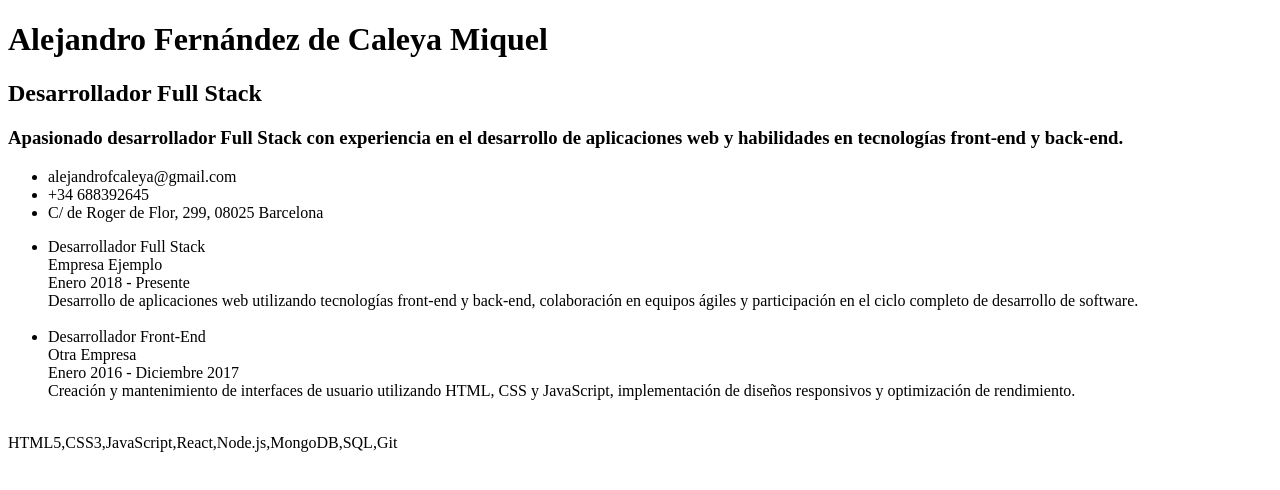
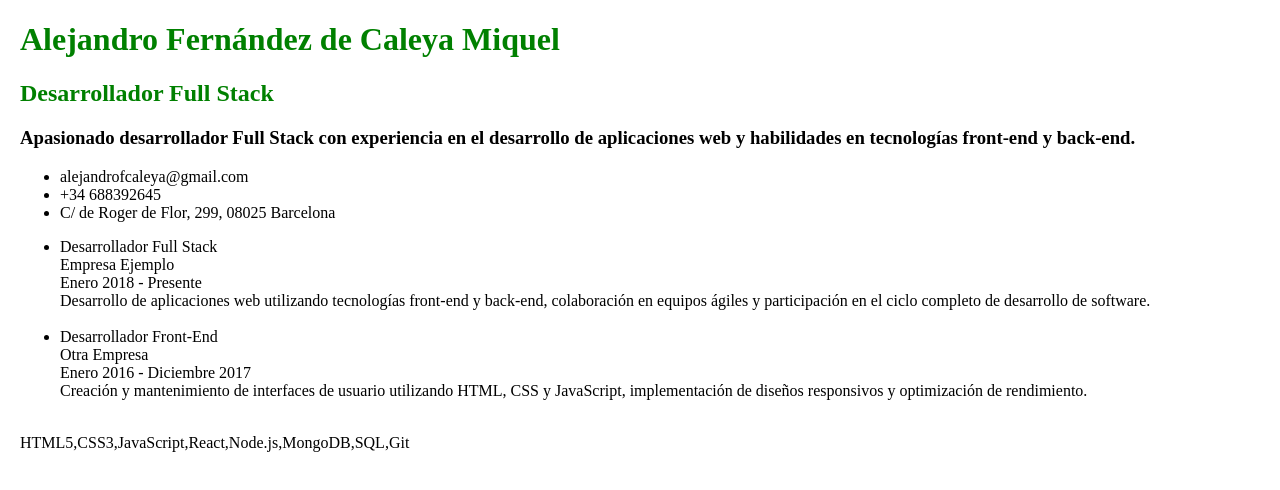
Before and after one commit to AlejandroCaleya/afm-CV-curriculum-vitae, a plain HTML site: page index.html in a window 1280 px wide. Drawn offline with Linux system fonts and the light colour scheme.

Commit message:
funcional, falta añadir contenido

```diff
--- /dev/null
+++ b/css/style.css
@@ -0,0 +1,13 @@
+body {
+    margin: 0;
+    padding: 0;
+}
+
+#container {
+    margin-left: 20px;
+    text-align: justify;
+}
+
+h1,h2 {
+    color: green;
+}
--- a/index.html
+++ b/index.html
@@ -1,15 +1,15 @@
 <!DOCTYPE html>
 <html lang="es">
 	<head>
-    <meta charset="UTF-8">
-    <meta http-equiv="X-UA-Compatible" content="IE=edge">
-    <meta name="viewport" content="width=device-width, initial-scale=1.0">
-    <meta name="author" content="Alejandro Fernández de Caleya Miquel">
-    <link rel="stylesheet" href="/style.css">
+		<meta charset="UTF-8" />
+		<meta http-equiv="X-UA-Compatible" content="IE=edge" />
+		<meta name="viewport" content="width=device-width, initial-scale=1.0" />
+		<meta name="author" content="Alejandro Fernández de Caleya Miquel" />
+		<link rel="stylesheet" href="./css/style.css" />
 		<title>CV - Alejandro Fernández de Caleya</title>
 	</head>
 	<body>
 		<div id="container"></div>
-    <script src="/script.js"></script>
+		<script src="./js/script.js"></script>
 	</body>
 </html>
--- /dev/null
+++ b/js/script.js
@@ -0,0 +1,37 @@
+fetch("data.json")
+	.then((response) => response.json())
+	.then((respuesta) => {
+		let elemento = document.getElementById("container");
+		let codigo_HTML = "";
+		codigo_HTML = "<h1>" + respuesta.nombre + "</h1>";
+		codigo_HTML += "<h2>" + respuesta.titulo + "</h2>";
+		codigo_HTML += "<h3>" + respuesta.resumen + "</h3>";
+
+		codigo_HTML += "<ul>";
+		codigo_HTML += "<li>" + respuesta.contacto.email + "</li>";
+		codigo_HTML += "<li>" + respuesta.contacto.telefono + "</li>";
+		codigo_HTML += "<li>" + respuesta.contacto.direccion + "</li>";
+		codigo_HTML += "</ul>";
+
+		codigo_HTML += "<ul>";
+		respuesta.experiencia.forEach((element) => {
+			codigo_HTML +=
+				"<li>" +
+				element.puesto +
+				"<br>" +
+				element.empresa +
+				"<br>" +
+				element.periodo +
+				"<br>" +
+				element.descripcion +
+				"</li><br>";
+		});
+		codigo_HTML += "</ul>";
+
+		codigo_HTML += respuesta.habilidades;
+
+		elemento.innerHTML = codigo_HTML;
+	})
+	.catch((error) => {
+		console.error("Error al cargar el archivo: ", error);
+	});
--- a/script.js
+++ /dev/null
@@ -1,28 +0,0 @@
-fetch('data.json')
-.then(response => response.json())
-.then(respuesta => {
-    let elemento = document.getElementById("container");
-    let codigo_HTML = "";
-    codigo_HTML = "<h1>"+respuesta.nombre+"</h1>";
-    codigo_HTML += "<h2>"+respuesta.titulo+"</h2>";
-    codigo_HTML += "<h3>"+respuesta.resumen+"</h3>";
-
-    codigo_HTML += "<ul>"
-    codigo_HTML += "<li>"+respuesta.contacto.email+"</li>";
-    codigo_HTML += "<li>"+respuesta.contacto.telefono+"</li>";
-    codigo_HTML += "<li>"+respuesta.contacto.direccion+"</li>";
-    codigo_HTML += "</ul>";
-
-    codigo_HTML += "<ul>";
-    respuesta.experiencia.forEach(element => {
-        codigo_HTML += "<li>"+element.puesto+"<br>"+element.empresa+"<br>"+element.periodo+"<br>"+element.descripcion+"</li><br>";
-    });
-    codigo_HTML += "</ul>";
-
-    codigo_HTML += respuesta.habilidades;
-
-    elemento.innerHTML = codigo_HTML;
-})
-    .catch (error => {
-        console.error("Error al cargar el archivo: ", error);
-    })
```
Also changed, not shown: data.json (indentation only), style.css (deleted). Lines whose indentation alone changed are shown as unchanged.
